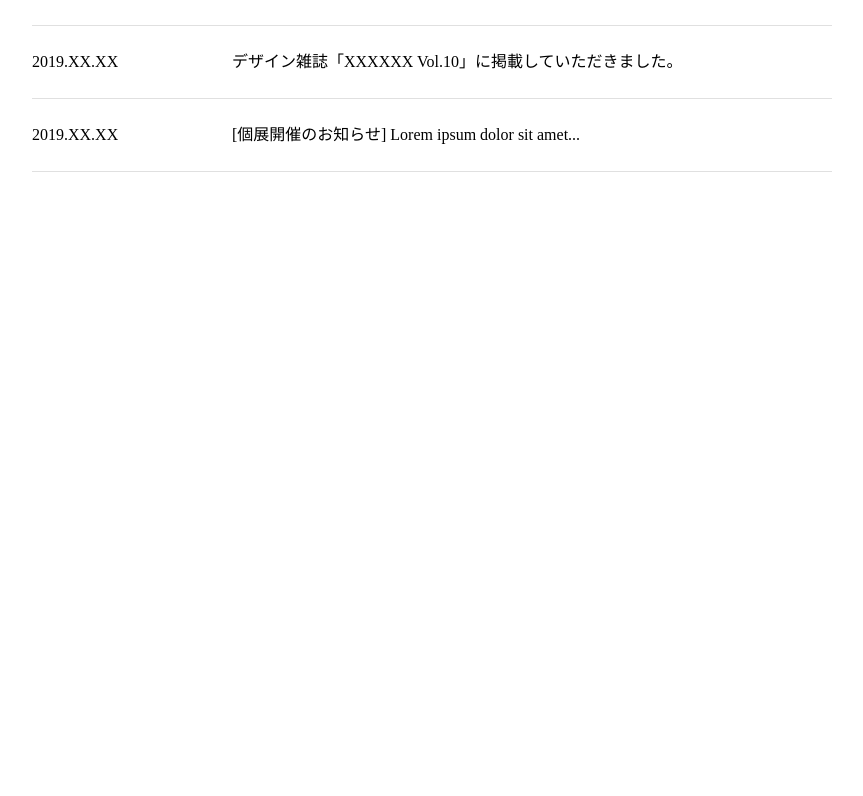
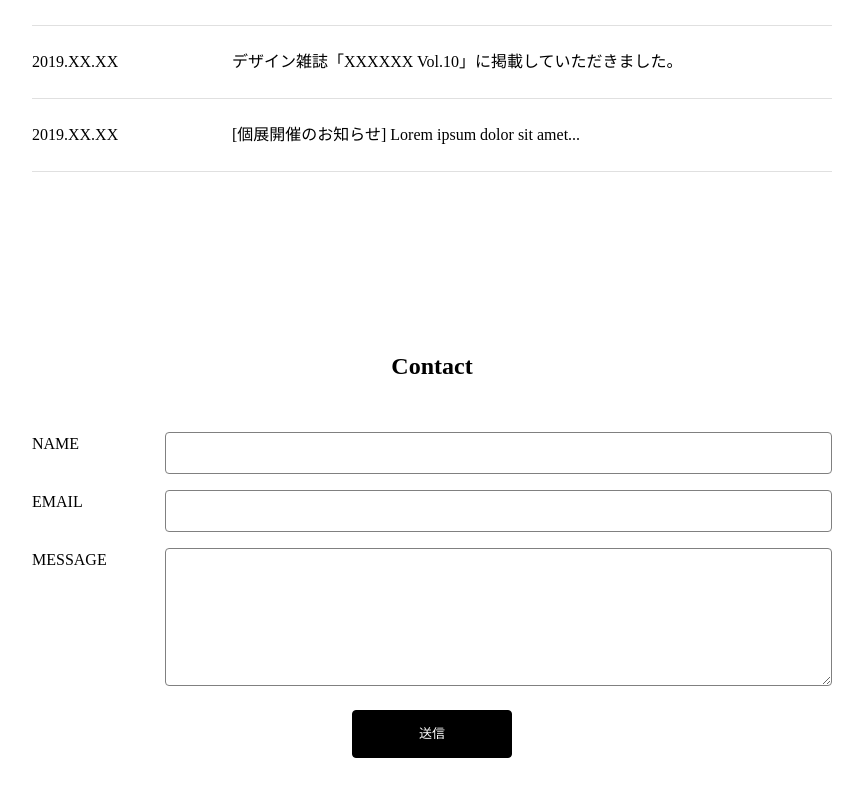
Before and after one commit to linnefromice/practice-web-markup, a React (Vite) app in the folder code-jump.com/lp-intro-1/: page / in a window 1280 px wide. Shown: the part 1969-2765 px from the top of the page, without its empty margins (208-1071 px from the left). Before the commit the page ends 2237 px from the top, so only its background shows below. Built offline with nearby package versions, Linux system fonts and the light colour scheme.

Commit message:
update: Contact

```diff
--- /dev/null
+++ b/code-jump.com/lp-intro-1/src/Contact/index.tsx
@@ -0,0 +1,21 @@
+import styles from "./styles.module.css";
+
+export const Contact: React.FC = () => {
+  return (
+    <div className={styles.wrapper}>
+      <div className={styles.row}>
+        <p>NAME</p>
+        <input type="text" />
+      </div>
+      <div className={styles.row}>
+        <p>EMAIL</p>
+        <input type="text" />
+      </div>
+      <div className={styles.row}>
+        <p>MESSAGE</p>
+        <textarea rows={5} />
+      </div>
+      <button className={styles.submit}>送信</button>
+    </div>
+  );
+};
--- /dev/null
+++ b/code-jump.com/lp-intro-1/src/Contact/styles.module.css
@@ -0,0 +1,37 @@
+.wrapper {
+  display: flex;
+  align-items: center;
+  justify-content: center;
+  flex-direction: column;
+  padding: 0 160px;
+}
+
+.row {
+  width: 100%;
+  padding: 8px 0;
+  display: grid;
+  grid-template-columns: 1fr 5fr;
+}
+
+.row p {
+  text-align: left;
+}
+
+.row input,
+textarea {
+  padding: 8px;
+  border: 1px solid gray;
+  border-radius: 4px;
+  box-sizing: border-box;
+}
+
+.submit {
+  margin: 16px 0;
+  width: 160px;
+  height: 48px;
+  border: 1px solid black;
+  border-radius: 4px;
+  background-color: black;
+  color: white;
+  font-size: small;
+}
--- a/code-jump.com/lp-intro-1/src/app/index.tsx
+++ b/code-jump.com/lp-intro-1/src/app/index.tsx
@@ -1,4 +1,5 @@
 import { About } from "../About";
+import { Contact } from "../Contact";
 import { Contents } from "../Contents";
 import { Header } from "../Header";
 import { News } from "../News";
@@ -19,6 +20,9 @@ function App() {
       <Contents title={`News`}>
         <News />
       </Contents>
+      <Contents title={`Contact`}>
+        <Contact />
+      </Contents>
     </div>
   );
 }
```
